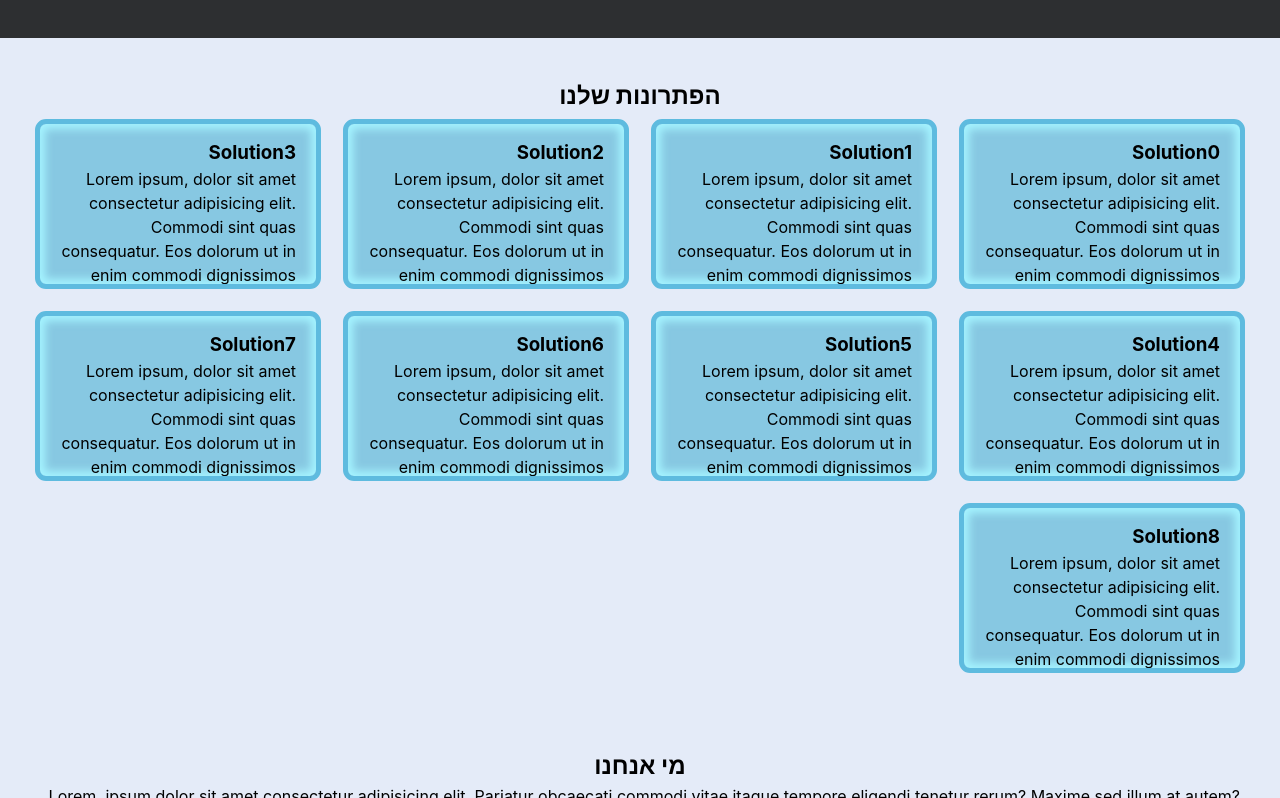
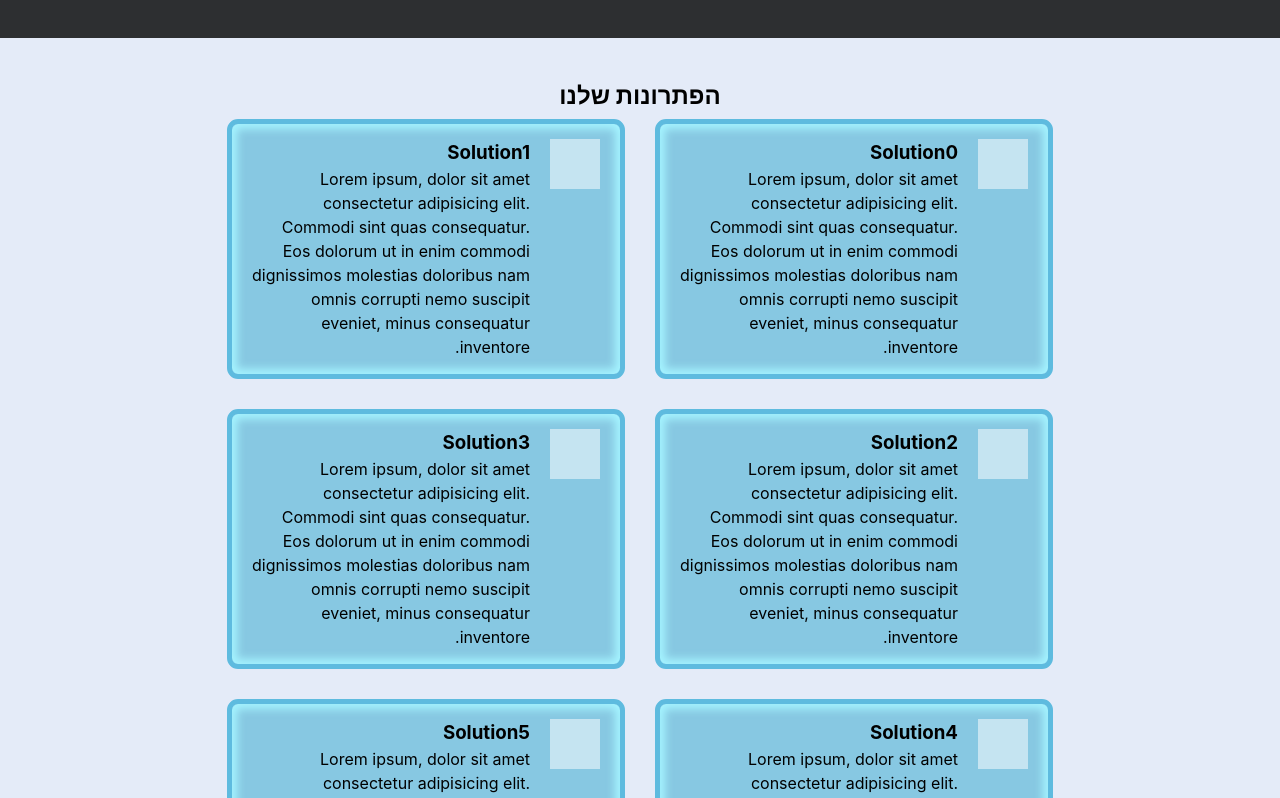
Before and after one commit to Jeluxe/hoods-and-chimneys, a React (Vite) app: page / in a window 1280 px wide. Shown: the part 842-1640 px from the top of the page. Built offline with nearby package versions, Linux system fonts and the light colour scheme.

Commit message:
style: Realigned elements and positions

```diff
--- a/src/pages/Welcome.css
+++ b/src/pages/Welcome.css
@@ -27,24 +27,42 @@
   background-color: rgba(0, 0, 0, 0.8);
 }
 
+.welcome section:nth-child(2),
+.welcome section:nth-child(3) {
+  width: 70%;
+}
 
 .solutions-container {
   height: 100%;
   display: grid;
-  grid-template-columns: repeat(auto-fit, minmax(240px, 1fr));
-  gap: 2rem;
+  grid-template-columns: repeat(auto-fit, minmax(300px, 1fr));
+  gap: 2.5rem;
   margin-top: 10px;
 }
 
 .solution {
-  max-height: 160px;
+  display: flex;
+  width: 100%;
   padding: 15px 20px;
+  gap: 20px;
   border: none;
   border-radius: 6px;
   background-color: var(--secondary);
   outline: 5px solid var(--accent);
   box-shadow: 0 0 8px 5px rgb(165, 244, 255) inset;
   overflow: hidden;
+}
+
+.solution-icon-wrapper {
+  width: 100%;
+  max-width: 50px;
+}
+
+.solution-icon {
+  display: block;
+  width: 50px;
+  height: 50px;
+  background: rgba(255, 255, 255, 0.516);
 }
 
 .about-us {
@@ -71,6 +89,10 @@
 .customers-container div:nth-child(2) {
   animation: animate2 var(--t) linear infinite;
   animation-delay: calc(var(--t) / -2);
+}
+
+.customers-container:hover div {
+  animation-play-state: paused;
 }
 
 .customers-container div span {
@@ -111,4 +133,8 @@
     padding: 0;
     height: auto;
   }
+
+  .welcome section {
+    width: 100% !important;
+  }
 }
```
